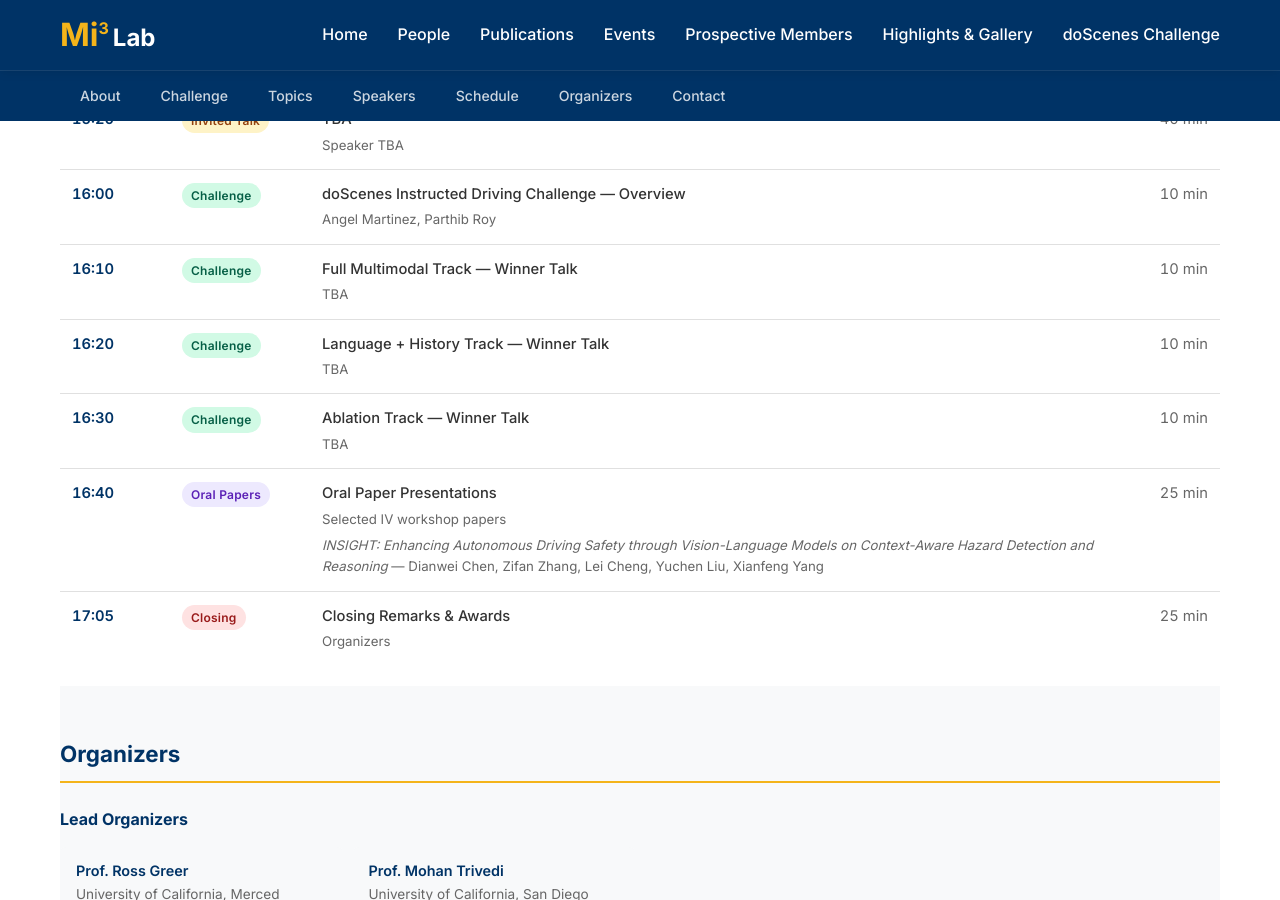
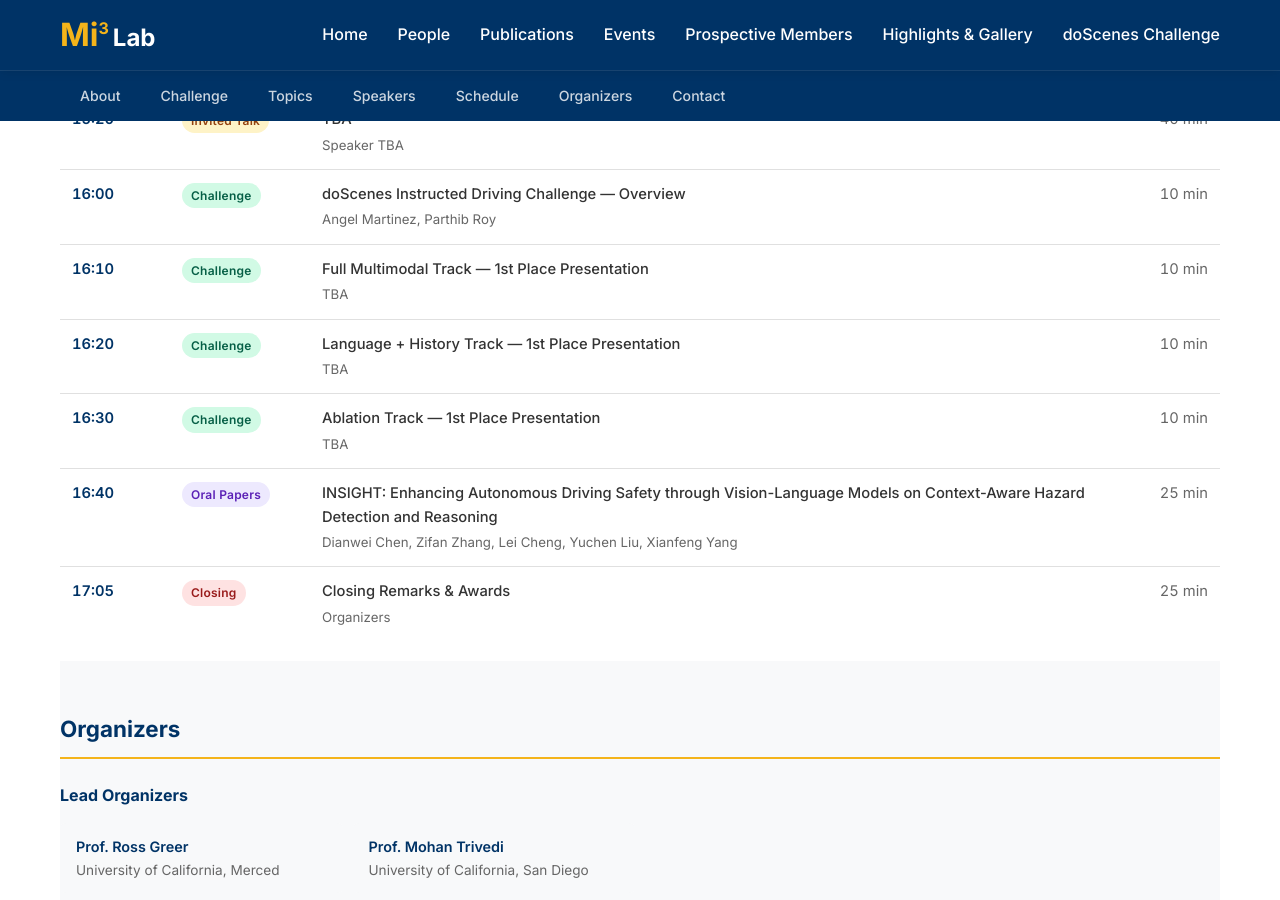
Before and after one commit to Mi3-Lab/mi3-lab.github.io, a Jekyll site: the page built from vl-iiv-2026.html, in a window 1280 px wide and 900 px high, scrolled down 2516 px. Built offline with Jekyll 4.4.1, drawn with Linux system fonts in a browser that asks for light colours; some of the changed text lies outside the part shown.

Commit message:
Polish IV workshop page: room in banner, speaker order, track wording, oral title
- LaSalle B added to hero banner date line
- Speaker cards reordered: Abhijit now appears before Mustafa
- Track winner rows renamed to '1st Place Presentation'
- Oral papers row: INSIGHT title is now the direct schedule title

Co-Authored-By: Claude Sonnet 4.6 <noreply@anthropic.com>

```diff
--- a/vl-iiv-2026.html
+++ b/vl-iiv-2026.html
@@ -259,7 +259,7 @@ title: VL-IIV 2026 Workshop
   <div class="container">
     <p class="workshop-subtitle">2nd Edition &mdash; IEEE Intelligent Vehicles Symposium 2026</p>
     <h1>Vision, Language, and Multimodal Human Instructions<br>for Interactive Intelligent Vehicles</h1>
-    <p class="workshop-date">13:30&ndash;17:30 &nbsp;&bull;&nbsp; IEEE IV 2026 &nbsp;&bull;&nbsp; VL-IIV 2026</p>
+    <p class="workshop-date">13:30&ndash;17:30 &nbsp;&bull;&nbsp; LaSalle B &nbsp;&bull;&nbsp; IEEE IV 2026 &nbsp;&bull;&nbsp; VL-IIV 2026</p>
   </div>
 </div>
 
@@ -323,17 +323,17 @@ title: VL-IIV 2026 Workshop
     <h2>Speakers</h2>
     <div class="speaker-grid">
       <div class="speaker-card">
+        <img src="/assets/images/people/abhijit_sarkar.jpg" alt="Abhijit Sarkar">
+        <div class="speaker-card-info">
+          <div class="speaker-name">Abhijit Sarkar, PhD</div>
+          <div class="speaker-org">Virginia Tech Transportation Institute</div>
+        </div>
+      </div>
+      <div class="speaker-card">
         <img src="/assets/images/people/mustafa.jpg" alt="Mustafa Bal">
         <div class="speaker-card-info">
           <div class="speaker-name">Mustafa Bal</div>
           <div class="speaker-org">NomadicML</div>
-        </div>
-      </div>
-      <div class="speaker-card">
-        <img src="/assets/images/people/abhijit_sarkar.jpg" alt="Abhijit Sarkar">
-        <div class="speaker-card-info">
-          <div class="speaker-name">Abhijit Sarkar, PhD</div>
-          <div class="speaker-org">Virginia Tech Transportation Institute</div>
         </div>
       </div>
     </div>
@@ -406,7 +406,7 @@ title: VL-IIV 2026 Workshop
           <td class="schedule-time">16:10</td>
           <td class="schedule-type"><span class="schedule-badge badge-challenge">Challenge</span></td>
           <td>
-            <div class="schedule-title">Full Multimodal Track — Winner Talk</div>
+            <div class="schedule-title">Full Multimodal Track — 1st Place Presentation</div>
             <div class="schedule-speaker">TBA</div>
           </td>
           <td class="schedule-time" style="text-align:right; color: var(--text-light); font-weight:400;">10 min</td>
@@ -415,7 +415,7 @@ title: VL-IIV 2026 Workshop
           <td class="schedule-time">16:20</td>
           <td class="schedule-type"><span class="schedule-badge badge-challenge">Challenge</span></td>
           <td>
-            <div class="schedule-title">Language + History Track — Winner Talk</div>
+            <div class="schedule-title">Language + History Track — 1st Place Presentation</div>
             <div class="schedule-speaker">TBA</div>
           </td>
           <td class="schedule-time" style="text-align:right; color: var(--text-light); font-weight:400;">10 min</td>
@@ -424,7 +424,7 @@ title: VL-IIV 2026 Workshop
           <td class="schedule-time">16:30</td>
           <td class="schedule-type"><span class="schedule-badge badge-challenge">Challenge</span></td>
           <td>
-            <div class="schedule-title">Ablation Track — Winner Talk</div>
+            <div class="schedule-title">Ablation Track — 1st Place Presentation</div>
             <div class="schedule-speaker">TBA</div>
           </td>
           <td class="schedule-time" style="text-align:right; color: var(--text-light); font-weight:400;">10 min</td>
@@ -433,9 +433,8 @@ title: VL-IIV 2026 Workshop
           <td class="schedule-time">16:40</td>
           <td class="schedule-type"><span class="schedule-badge badge-oral">Oral Papers</span></td>
           <td>
-            <div class="schedule-title">Oral Paper Presentations</div>
-            <div class="schedule-speaker">Selected IV workshop papers</div>
-            <div class="schedule-speaker" style="margin-top:0.4em;"><em>INSIGHT: Enhancing Autonomous Driving Safety through Vision-Language Models on Context-Aware Hazard Detection and Reasoning</em> &mdash; Dianwei Chen, Zifan Zhang, Lei Cheng, Yuchen Liu, Xianfeng Yang</div>
+            <div class="schedule-title">INSIGHT: Enhancing Autonomous Driving Safety through Vision-Language Models on Context-Aware Hazard Detection and Reasoning</div>
+            <div class="schedule-speaker">Dianwei Chen, Zifan Zhang, Lei Cheng, Yuchen Liu, Xianfeng Yang</div>
           </td>
           <td class="schedule-time" style="text-align:right; color: var(--text-light); font-weight:400;">25 min</td>
         </tr>
```
